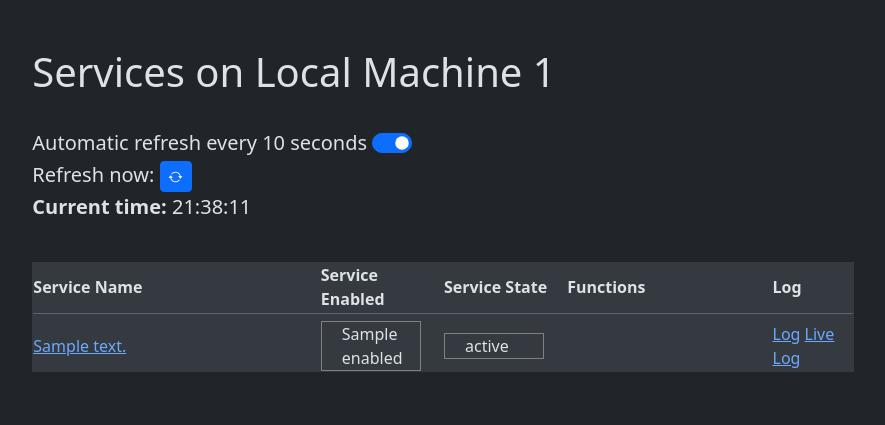
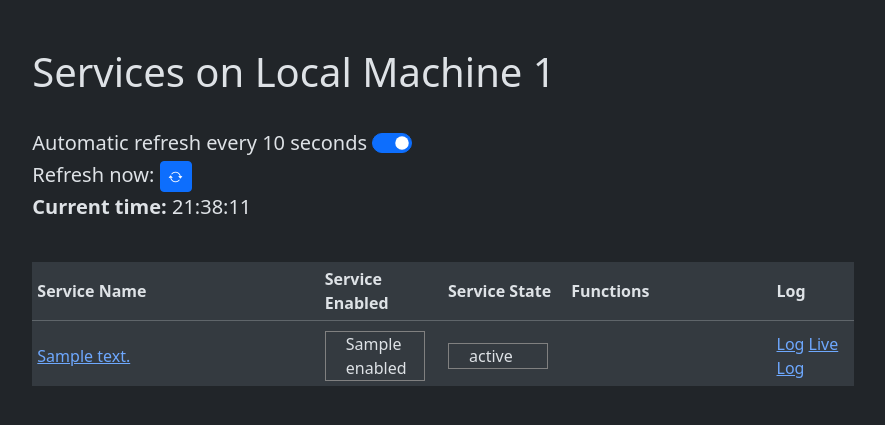
Before and after one commit to nikilase/service_website, a FastAPI app: template templates/root.html in a window 1280 px wide. Shown: the part 44-469 px from the top of the page, without its empty margins (197-1082 px from the left). Run offline with FastAPI, Linux system fonts and the light colour scheme; the template is opened without the code that fills it: most values are stand-ins (such as "Sample title", 1, 10 or a date in 2020); parts of the project's set-up code (start-up, migrations or seed data) failed here and were passed over; some libraries are stand-ins or nearby versions.

Commit message:
Refine Layout of Service Overview with padding for table rows

```diff
--- a/templates/base.html
+++ b/templates/base.html
@@ -33,6 +33,10 @@
         tr{
             background-color: #343a40;
         }
+        th, td {
+            padding: 5px
+        }
+
 
         .service_not_found {
             background-color: darkred;
--- a/templates/root.html
+++ b/templates/root.html
@@ -46,7 +46,7 @@
                         </th>
                     </tr>
                     <tr>
-                        <td colspan="5" style="height: 5px;">
+                        <td colspan="5" style="padding: 0">
                             <hr style="margin-bottom: 5px; margin-top: 0"/>
                         </td>
                      </tr>
@@ -101,7 +101,7 @@
 
                     {% if service['append_line'] %}
                      <tr>
-                        <td colspan="5"><hr/></td>
+                        <td colspan="5" style="padding: 0"><hr/></td>
                      </tr>
                     {% endif %}
                     {% endfor %}
```
